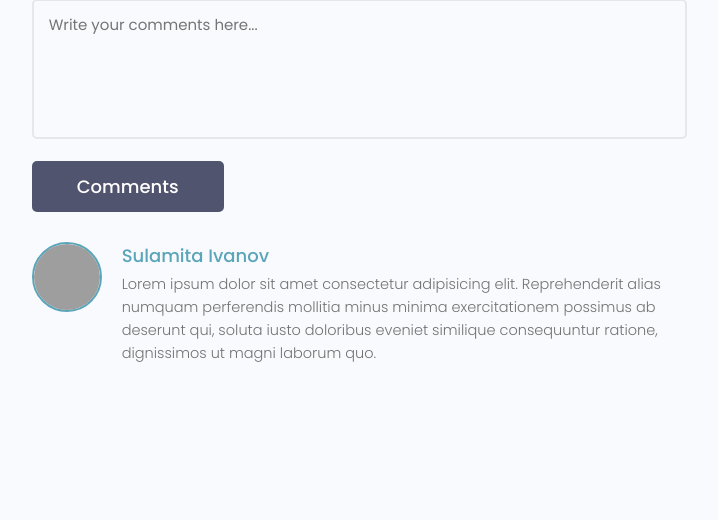
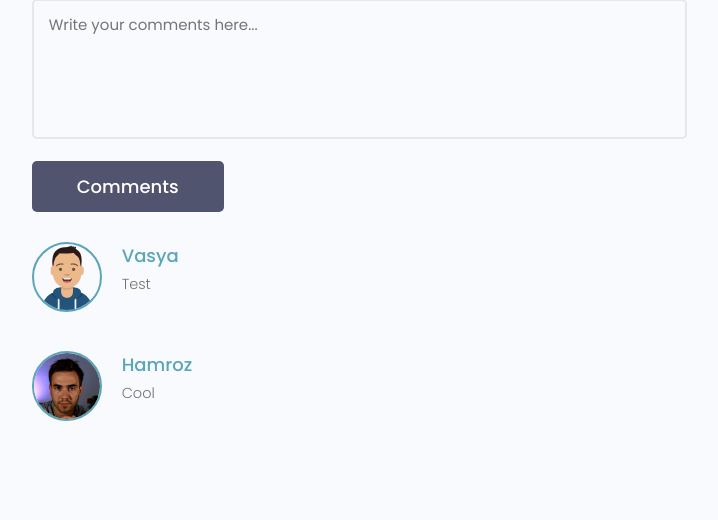
Before and after one commit to hamroz/profile-for-devs, a Django app: page /projects/project/2dba939a-ab2a-4752-907f-fbd03904e25d/ in a window 1280 px wide. Shown: the part 1055-1575 px from the top of the page, without its empty margins (465-1183 px from the left). Before the commit the page ends 1417 px from the top, so only its background shows below. Run offline with Django 3.2, Linux system fonts and the light colour scheme; data comes from the database, SQL or seed files in the repository; both versions use the stored data as it was after the commit; some libraries are stand-ins or nearby versions; grey boxes are pictures that could not be loaded.

Commit message:
comments

```diff
--- a/projects/templates/projects/single-projects.html
+++ b/projects/templates/projects/single-projects.html
@@ -49,23 +49,20 @@
                     </form>
 
                     <div class="commentList">
+                        {% for review in project.review_set.all %}
+
                         <div class="comment">
-                            <a href="profile.html">
-                                <img class="avatar avatar--md"
-                                    src="https://pbs.twimg.com/profile_images/1335382240931368961/b3wSZKj4_400x400.jpg"
-                                    alt="user" />
+                            <a href="{% url 'user-profile' review.owner.id %}">
+                                <img class="avatar avatar--md" src="{{review.owner.profile_image.url}}" alt="user" />
                             </a>
                             <div class="comment__details">
-                                <a href="profile.html" class="comment__author">Sulamita Ivanov</a>
-                                <p class="comment__info">
-                                    Lorem ipsum dolor sit amet consectetur adipisicing elit. Reprehenderit alias numquam
-                                    perferendis
-                                    mollitia minus minima exercitationem possimus ab deserunt qui, soluta iusto
-                                    doloribus eveniet
-                                    similique consequuntur ratione, dignissimos ut magni laborum quo.
-                                </p>
+                                <a href="{% url 'user-profile' review.owner.id %}"
+                                    class="comment__author">{{review.owner.name}}</a>
+                                <p class="comment__info">{{review.body}}</p>
                             </div>
                         </div>
+                        {% endfor %}
+
                     </div>
                 </div>
             </div>
```
Also changed, not shown: db.sqlite3.
